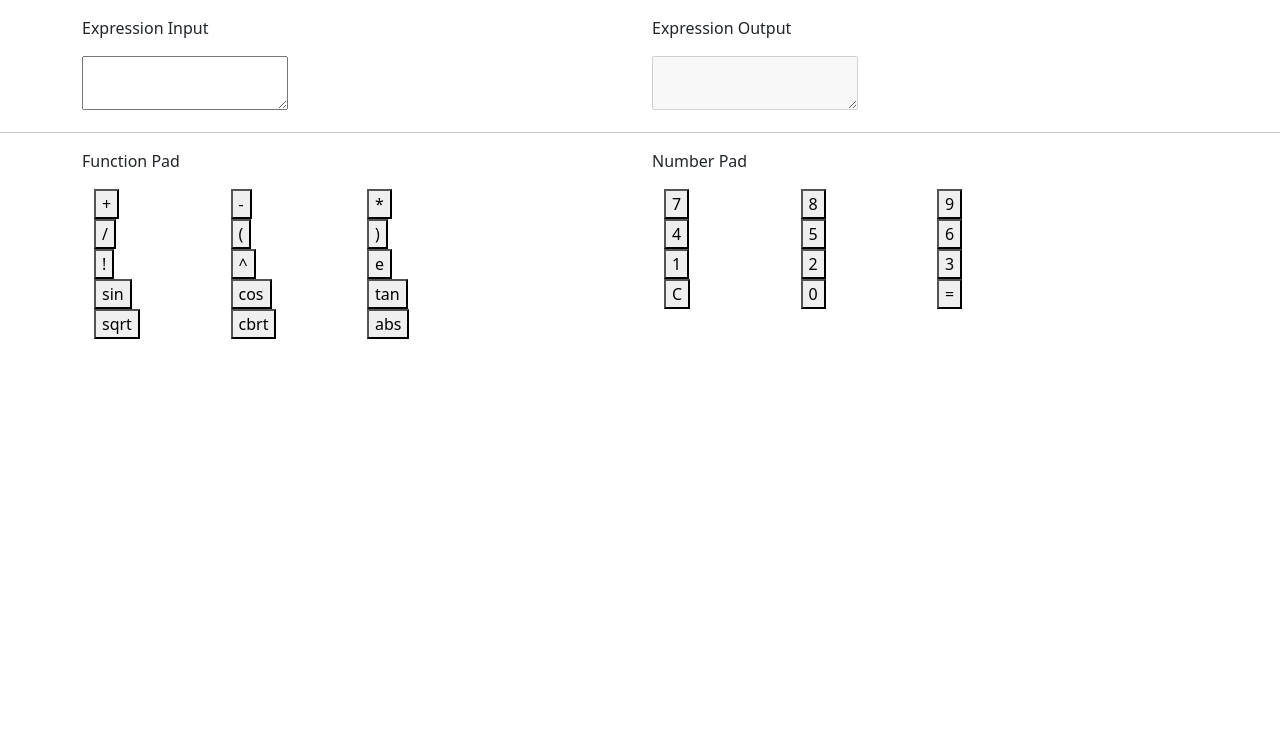
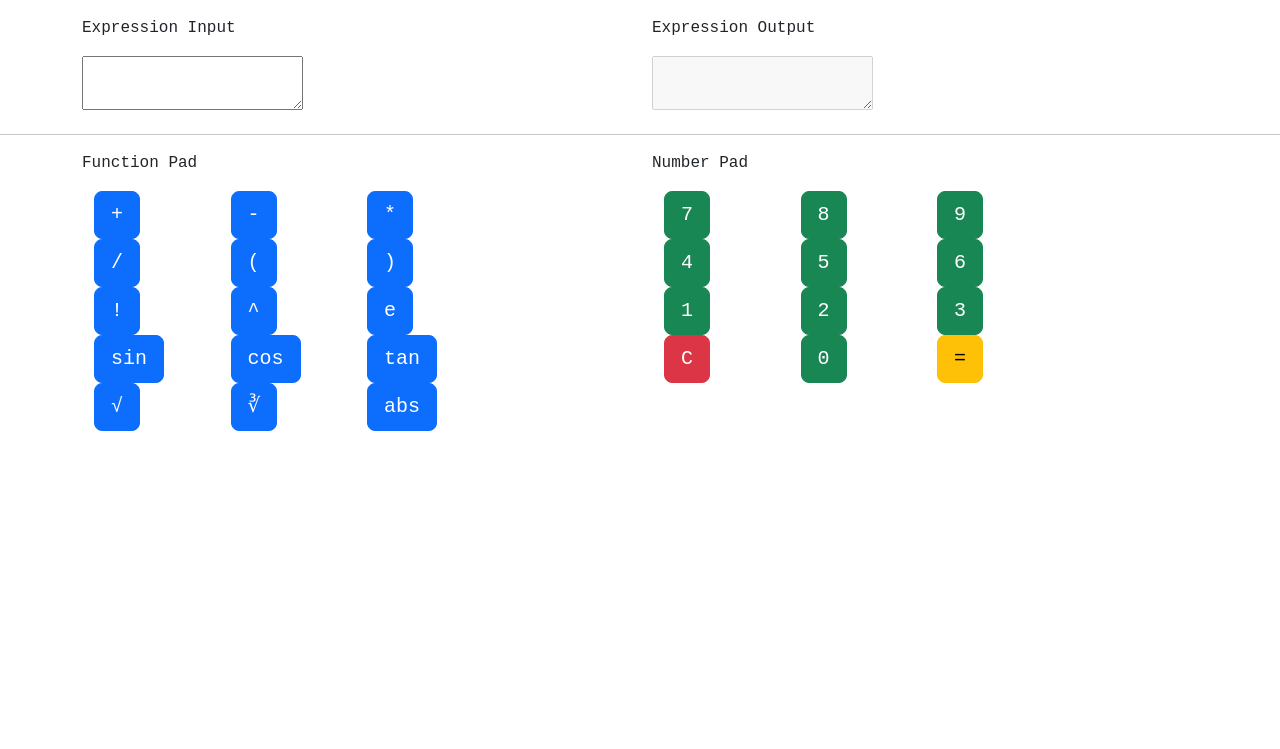
Before and after one commit to MXPSQL-Misc/calsyweb, a website: page publicapp/index.html in a window 1280 px wide. Shown: the part 51-800 px from the top of the page. Drawn offline with Linux system fonts and the light colour scheme.

Commit message:
Button Aleviate

```diff
--- a/publicapp/index.html
+++ b/publicapp/index.html
@@ -11,6 +11,12 @@
 		<link rel="stylesheet" href="./bootstrap.css">
 		<script src="math.js"></script>
 		<script src="bootstrap.js"></script>
+
+		<style>
+		body{
+			font-family: monospace;
+		}
+		</style>
 	</head>
 	<body>
 		<h3>MathWeb Pro</h3>
@@ -39,57 +45,57 @@
 					<div class="container">
 						<div class="row">
 							<div class="col-3">
-								<button id="btn-fun-+">+</button>
+								<button class="btn btn-primary btn-lg btn-block" id="btn-fun-+"> + </button>
 							</div>
 							<div class="col-3">
-								<button id="btn-fun--">-</button>
+								<button class="btn btn-primary btn-lg btn-block" id="btn-fun--"> - </button>
 							</div>
 							<div class="col-3">
-								<button id="btn-fun-*">*</button>
+								<button class="btn btn-primary btn-lg btn-block" id="btn-fun-*"> * </button>
 							</div>
 						</div>
 						<div class="row">
 							<div class="col-3">
-								<button id="btn-fun-/">/</button>
+								<button class="btn btn-primary btn-lg btn-block" id="btn-fun-/"> / </button>
 							</div>
 							<div class="col-3">
-								<button id="btn-fun-(">(</button>
+								<button class="btn btn-primary btn-lg btn-block" id="btn-fun-("> ( </button>
 							</div>
 							<div class="col-3">
-								<button id="btn-fun-)">)</button>
+								<button class="btn btn-primary btn-lg btn-block" id="btn-fun-)"> ) </button>
 							</div>
 						</div>
 						<div class="row">
 							<div class="col-3">
-								<button id="btn-fun-!">!</button>
+								<button class="btn btn-primary btn-lg btn-block" id="btn-fun-!"> ! </button>
 							</div>
 							<div class="col-3">
-								<button id="btn-fun-^">^</button>
+								<button class="btn btn-primary btn-lg btn-block" id="btn-fun-^"> ^ </button>
 							</div>
 							<div class="col-3">
-								<button id="btn-fun-e">e</button>
+								<button class="btn btn-primary btn-lg btn-block" id="btn-fun-e"> e </button>
 							</div>
 						</div>
 						<div class="row">
 							<div class="col-3">
-								<button id="btn-fun-sin(">sin</button>
+								<button class="btn btn-primary btn-lg btn-block" id="btn-fun-sin(">sin</button>
 							</div>
 							<div class="col-3">
-								<button id="btn-fun-cos(">cos</button>
+								<button class="btn btn-primary btn-lg btn-block" id="btn-fun-cos(">cos</button>
 							</div>
 							<div class="col-3">
-								<button id="btn-fun-tan(">tan</button>
+								<button class="btn btn-primary btn-lg btn-block" id="btn-fun-tan(">tan</button>
 							</div>
 						</div>
 						<div class="row">
 							<div class="col-3">
-								<button id="btn-fun-sqrt(">sqrt</button>
+								<button class="btn btn-primary btn-lg btn-block" id="btn-fun-sqrt("> √ </button>
 							</div>
 							<div class="col-3">
-								<button id="btn-fun-cbrt(">cbrt</button>
+								<button class="btn btn-primary btn-lg btn-block" id="btn-fun-cbrt("> ∛ </button>
 							</div>
 							<div class="col-3">
-								<button id="btn-fun-abs(">abs</button>
+								<button class="btn btn-primary btn-lg btn-block" id="btn-fun-abs(">abs</button>
 							</div>
 						</div>
 					</div>
@@ -99,46 +105,46 @@
 					<div class="container">
 						<div class="row">
 							<div class="col-3">
-								<button id="btn-num-7">7</button>
+								<button class="btn btn-success btn-lg btn-block" id="btn-num-7">7</button>
 							</div>
 							<div class="col-3">
-								<button id="btn-num-8">8</button>
+								<button class="btn btn-success btn-lg btn-block" id="btn-num-8">8</button>
 							</div>
 							<div class="col-3">
-								<button id="btn-num-9">9</button>
+								<button class="btn btn-success btn-lg btn-block" id="btn-num-9">9</button>
 							</div>
 						</div>
 						<div class="row">
 							<div class="col-3">
-								<button id="btn-num-4">4</button>
+								<button class="btn btn-success btn-lg btn-block" id="btn-num-4">4</button>
 							</div>
 							<div class="col-3">
-								<button id="btn-num-5">5</button>
+								<button class="btn btn-success btn-lg btn-block" id="btn-num-5">5</button>
 							</div>
 							<div class="col-3">
-								<button id="btn-num-6">6</button>
+								<button class="btn btn-success btn-lg btn-block" id="btn-num-6">6</button>
 							</div>
 						</div>
 						<div class="row">
 							<div class="col-3">
-								<button id="btn-num-1">1</button>
+								<button class="btn btn-success btn-lg btn-block" id="btn-num-1">1</button>
 							</div>
 							<div class="col-3">
-								<button id="btn-num-2">2</button>
+								<button class="btn btn-success btn-lg btn-block" id="btn-num-2">2</button>
 							</div>
 							<div class="col-3">
-								<button id="btn-num-3">3</button>
+								<button class="btn btn-success btn-lg btn-block" id="btn-num-3">3</button>
 							</div>
 						</div>
 						<div class="row">
 							<div class="col-3">
-								<button id="btn-num-clear">C</button>
+								<button class="btn btn-danger btn-lg btn-block" id="btn-num-clear">C</button>
 							</div>
 							<div class="col-3">
-								<button id="btn-num-0">0</button>
+								<button class="btn btn-success btn-lg btn-block" id="btn-num-0">0</button>
 							</div>
 							<div class="col-3">
-								<button id="Equal">=</button>
+								<button class="btn btn-warning btn-lg btn-block" id="Equal">=</button>
 							</div>
 						</div>
 					</div>
```
